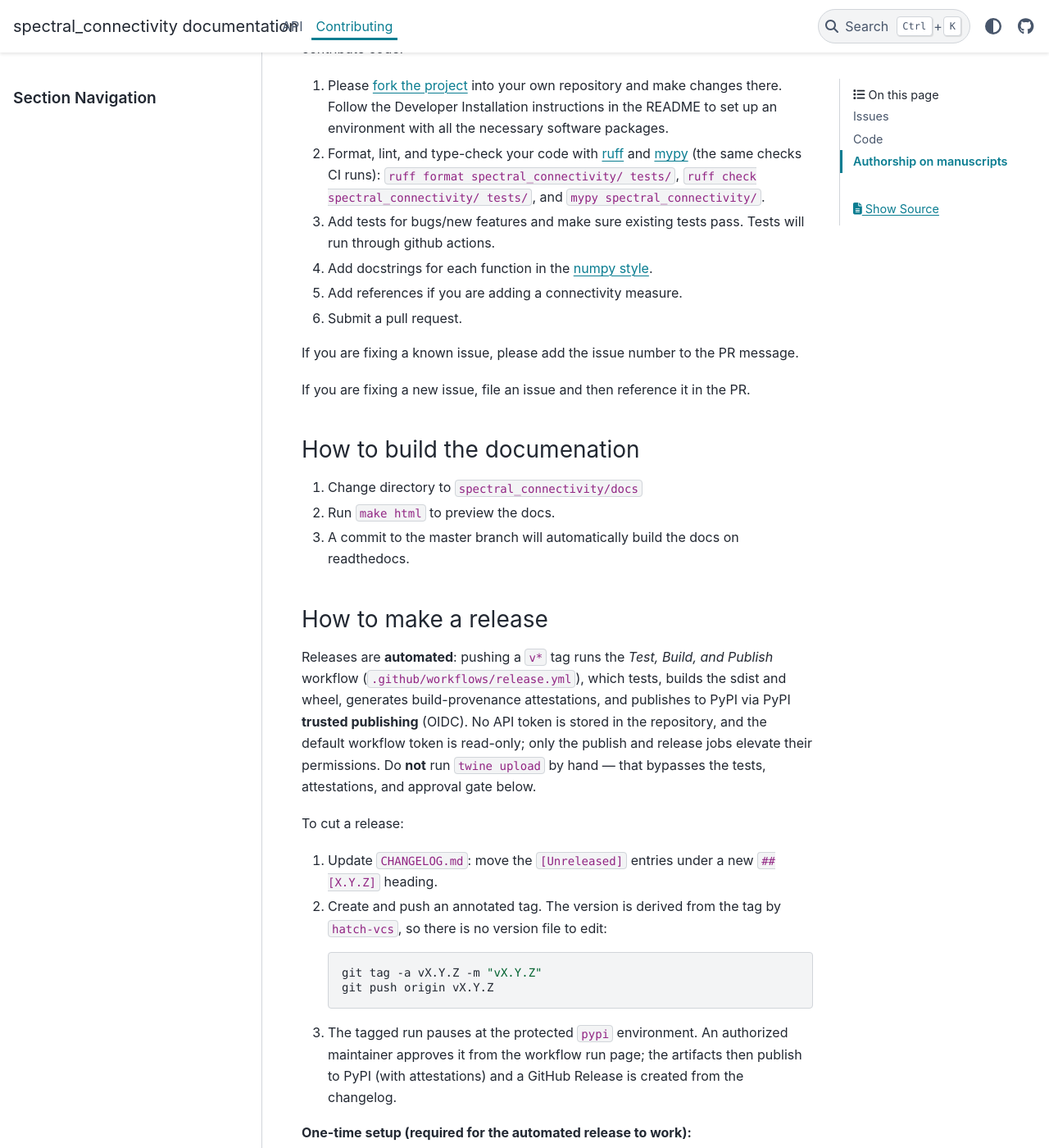
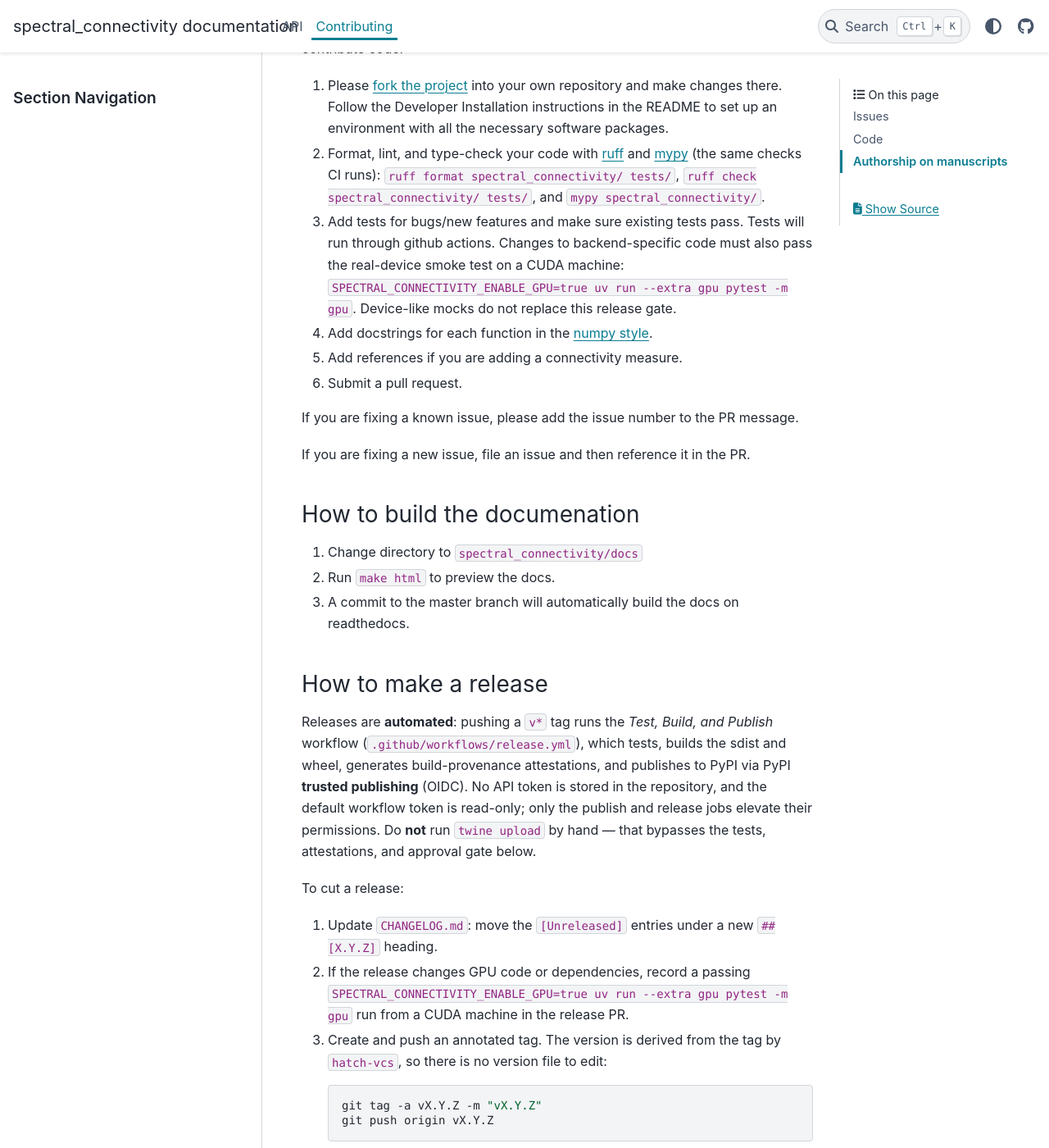
Before and after one commit to Eden-Kramer-Lab/spectral_connectivity, a Sphinx documentation site: the page built from docs/contributing.md, in a window 1280 px wide and 1400 px high, scrolled down 773 px. Shown: the whole window at 82% size. Built offline with Sphinx 7.4.7 and the PyData theme 0.15.4, drawn with Linux system fonts in a browser that asks for light colours; pages that are not in the unit, such as notebooks, are missing from menus; the version number could not be read and is left out.

Commit message:
Add opt-in real-GPU smoke test and `gpu` pytest marker
CuPy code paths are otherwise exercised only by device-like CPU mocks. Add
tests/test_gpu_smoke.py (marked `gpu`, importorskip('cupy') + CUDA-availability
skip) that runs a real transform/connectivity round-trip on the GPU backend and
asserts get_compute_backend() reports "gpu". Register the `gpu` marker in
pyproject.toml and document the release gate in CONTRIBUTING.md /
docs/contributing.md: backend-specific changes must pass
`SPECTRAL_CONNECTIVITY_ENABLE_GPU=true uv run --extra gpu pytest -m gpu` on a
CUDA machine, recorded in the release PR.

Co-Authored-By: Claude Opus 4.8 <noreply@anthropic.com>

````diff
--- a/docs/contributing.md
+++ b/docs/contributing.md
@@ -15,6 +15,9 @@ Code contributions are always welcome, from simple bug fixes to new features. To
 1. Please [fork the project](https://github.com/Eden-Kramer-Lab/spectral_connectivity/fork) into your own repository and make changes there. Follow the Developer Installation instructions in the README to set up an environment with all the necessary software packages.
 2. Format, lint, and type-check your code with [ruff](https://docs.astral.sh/ruff/) and [mypy](https://mypy-lang.org/) (the same checks CI runs): `ruff format spectral_connectivity/ tests/`, `ruff check spectral_connectivity/ tests/`, and `mypy spectral_connectivity/`.
 3. Add tests for bugs/new features and make sure existing tests pass. Tests will run through github actions.
+   Changes to backend-specific code must also pass the real-device smoke test on
+   a CUDA machine: `SPECTRAL_CONNECTIVITY_ENABLE_GPU=true uv run --extra gpu
+   pytest -m gpu`. Device-like mocks do not replace this release gate.
 4. Add docstrings for each function in the [numpy style](https://numpydoc.readthedocs.io/en/latest/format.html).
 5. Add references if you are adding a connectivity measure.
 6. Submit a pull request.
@@ -43,7 +46,10 @@ To cut a release:
 
 1. Update `CHANGELOG.md`: move the `[Unreleased]` entries under a new
    `## [X.Y.Z]` heading.
-2. Create and push an annotated tag. The version is derived from the tag by
+2. If the release changes GPU code or dependencies, record a passing
+   `SPECTRAL_CONNECTIVITY_ENABLE_GPU=true uv run --extra gpu pytest -m gpu` run
+   from a CUDA machine in the release PR.
+3. Create and push an annotated tag. The version is derived from the tag by
    `hatch-vcs`, so there is no version file to edit:
 
    ```bash
--- a/pyproject.toml
+++ b/pyproject.toml
@@ -82,6 +82,7 @@ python_classes = ["Test*"]
 python_functions = ["test_*"]
 markers = [
     "slow: marks tests as slow (deselect with '-m \"not slow\"')",
+    "gpu: requires a working CUDA device and CuPy installation",
 ]
 
 # Tool configurations for linting/formatting
````
Also changed, not shown: other parts of docs/contributing.md (+1 -1 lines), CONTRIBUTING.md (+2 -0 lines), 1 other file.
